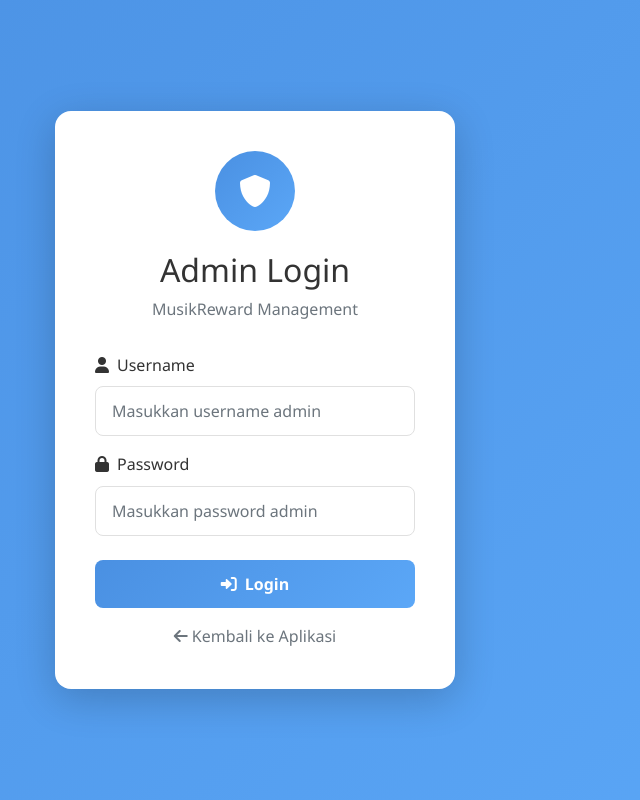
After one commit to Tatang94/musik, a PHP site: page /admin/login.php in a window 1280 px wide. The commit adds this page. Shown: the whole page, without its empty margins (385-1025 px from the left). Run offline with PHP 8.4, Linux system fonts and the light colour scheme.

Commit message:
Add secure admin login to protect sensitive platform management tools
Implements admin authentication via `auth.php` and login page `login.php` and applies auth checks to admin pages.

Replit-Commit-Author: Agent
Replit-Commit-Session-Id: 1796314b-fe34-4c38-a385-f58615a5525e
Replit-Commit-Screenshot-Url: https://storage.googleapis.com/screenshot-production-us-central1/8bd57c95-ea4e-40a5-ad66-cf89a19999b1/1796314b-fe34-4c38-a385-f58615a5525e/2Ml8RJs

```diff
--- /dev/null
+++ b/admin/login.php
@@ -0,0 +1,110 @@
+<?php
+session_start();
+
+$message = '';
+
+if ($_POST) {
+    $username = $_POST['username'] ?? '';
+    $password = $_POST['password'] ?? '';
+
+    // Check credentials
+    if ($username === '089663596711' && $password === 'boar') {
+        $_SESSION['admin_logged_in'] = true;
+        $_SESSION['admin_username'] = $username;
+        header('Location: index.php');
+        exit;
+    } else {
+        $message = 'Username atau password salah!';
+    }
+}
+?>
+
+<!DOCTYPE html>
+<html lang="id">
+<head>
+    <meta charset="UTF-8">
+    <meta name="viewport" content="width=device-width, initial-scale=1.0">
+    <title>Admin Login - MusikReward</title>
+    <link href="https://cdn.jsdelivr.net/npm/bootstrap@5.1.3/dist/css/bootstrap.min.css" rel="stylesheet">
+    <link href="https://cdnjs.cloudflare.com/ajax/libs/font-awesome/6.0.0/css/all.min.css" rel="stylesheet">
+    <link href="../assets/css/style.css" rel="stylesheet">
+    <style>
+        body {
+            background: linear-gradient(135deg, #4A90E2, #5BA7F7);
+            min-height: 100vh;
+            display: flex;
+            align-items: center;
+            justify-content: center;
+        }
+        .login-container {
+            background: white;
+            border-radius: 16px;
+            padding: 40px;
+            box-shadow: 0 10px 40px rgba(0,0,0,0.2);
+            width: 100%;
+            max-width: 400px;
+        }
+        .login-header {
+            text-align: center;
+            margin-bottom: 30px;
+        }
+        .login-icon {
+            background: linear-gradient(135deg, #4A90E2, #5BA7F7);
+            color: white;
+            width: 80px;
+            height: 80px;
+            border-radius: 50%;
+            display: flex;
+            align-items: center;
+            justify-content: center;
+            margin: 0 auto 20px;
+            font-size: 2rem;
+        }
+    </style>
+</head>
+<body>
+    <div class="login-container">
+        <div class="login-header">
+            <div class="login-icon">
+                <i class="fas fa-shield-alt"></i>
+            </div>
+            <h2>Admin Login</h2>
+            <p class="text-muted">MusikReward Management</p>
+        </div>
+
+        <?php if ($message): ?>
+        <div class="alert alert-danger" role="alert">
+            <i class="fas fa-exclamation-triangle me-2"></i><?= htmlspecialchars($message) ?>
+        </div>
+        <?php endif; ?>
+
+        <form method="POST">
+            <div class="mb-3">
+                <label for="username" class="form-label">
+                    <i class="fas fa-user me-2"></i>Username
+                </label>
+                <input type="text" class="form-control" id="username" name="username" required
+                       placeholder="Masukkan username admin" autocomplete="username">
+            </div>
+            <div class="mb-4">
+                <label for="password" class="form-label">
+                    <i class="fas fa-lock me-2"></i>Password
+                </label>
+                <input type="password" class="form-control" id="password" name="password" required
+                       placeholder="Masukkan password admin" autocomplete="current-password">
+            </div>
+            <button type="submit" class="btn btn-primary w-100">
+                <i class="fas fa-sign-in-alt me-2"></i>Login
+            </button>
+        </form>
+
+        <div class="text-center mt-3">
+            <a href="../" class="text-muted text-decoration-none">
+                <i class="fas fa-arrow-left me-1"></i>Kembali ke Aplikasi
+            </a>
+        </div>
+    </div>
+
+    <script src="https://cdn.jsdelivr.net/npm/bootstrap@5.1.3/dist/js/bootstrap.bundle.min.js"></script>
+</body>
+</html>
--- a/admin/songs.php
+++ b/admin/songs.php
@@ -1,4 +1,6 @@
 <?php
+require_once 'auth.php';
+checkAdminAuth();
 require_once '../config/database.php';
 require_once '../config/youtube.php';
 
--- a/admin/user_details.php
+++ b/admin/user_details.php
@@ -1,4 +1,6 @@
 <?php
+require_once 'auth.php';
+checkAdminAuth();
 require_once '../config/database.php';
 
 $userIp = $_GET['ip'] ?? '';
--- a/admin/users.php
+++ b/admin/users.php
@@ -1,4 +1,6 @@
 <?php
+require_once 'auth.php';
+checkAdminAuth();
 require_once '../config/database.php';
 
 // Get users with statistics
--- a/admin/withdrawals.php
+++ b/admin/withdrawals.php
@@ -1,4 +1,6 @@
 <?php
+require_once 'auth.php';
+checkAdminAuth();
 require_once '../config/database.php';
 
 $message = '';
```
Also changed, not shown: admin/auth.php (added, +21 -0 lines), admin/index.php (+16 -2 lines), replit.md (+1 -0 lines).
